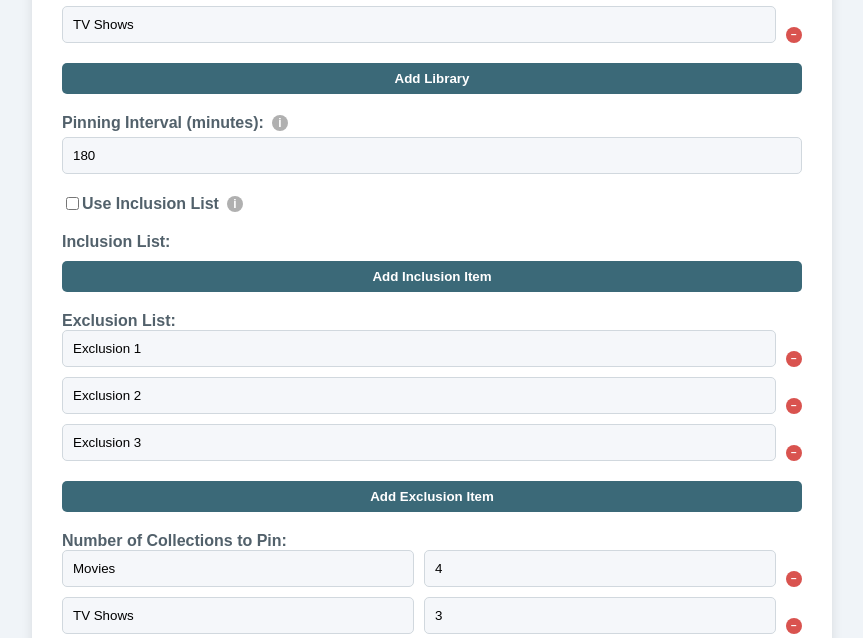
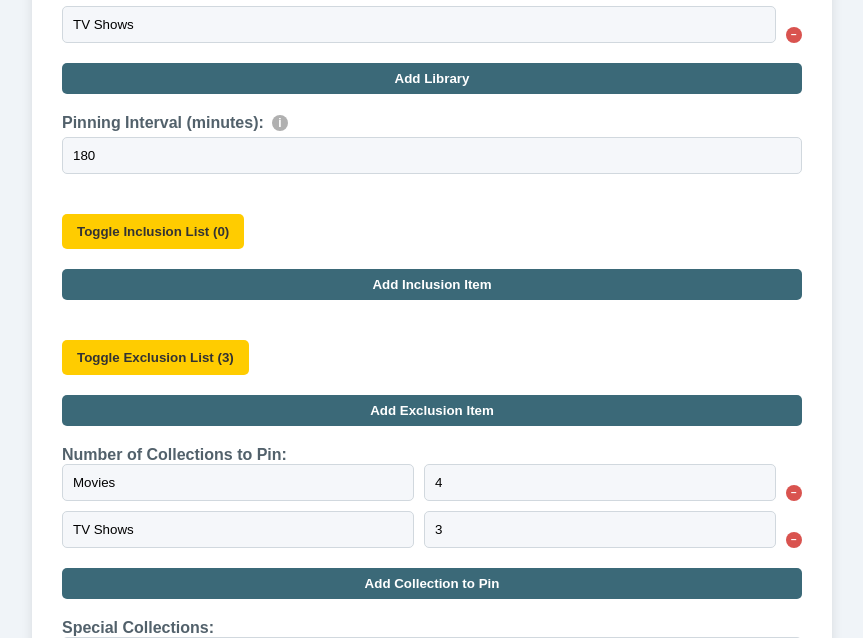
Before and after one commit to jl94x4/ColleXions-WebUI, a Flask app: page /config in a window 1280 px wide. Shown: the part 374-1012 px from the top of the page, without its empty margins (208-1071 px from the left). Run offline with Flask 2, Linux system fonts and the light colour scheme.

Commit message:
Add files via upload

```diff
--- a/app/templates/config.html
+++ b/app/templates/config.html
@@ -24,7 +24,6 @@
             box-sizing: border-box;
         }
 
-        /* Header styling */
         .header {
             text-align: center;
             padding: 20px;
@@ -134,6 +133,24 @@
 
         button:hover {
             background-color: #2d4d5b;
+        }
+
+        /* Styling for toggle buttons */
+        .toggle-button {
+            padding: 10px 15px;
+            background-color: #ffcc00; /* Unique color for toggle buttons */
+            color: #333;
+            font-weight: bold;
+            border: none;
+            border-radius: 5px;
+            cursor: pointer;
+            transition: background-color 0.3s ease;
+            width: auto; /* Allow width to fit the text */
+            margin-bottom: 10px;
+        }
+
+        .toggle-button:hover {
+            background-color: #e6b800; /* Darker shade on hover */
         }
 
         ul {
@@ -277,16 +294,9 @@
 
             <!-- Toggle for Inclusion List -->
             <label>
-                <input type="checkbox" name="use_inclusion_list" value="true" {% if config.get('use_inclusion_list', False) %}checked{% endif %}>
-                Use Inclusion List
-                <span class="info-icon">i
-                    <span class="tooltip">Toggle to include only specified items in the list.</span>
-                </span>
+                <button type="button" class="toggle-button" onclick="toggleList('inclusionList')">Toggle Inclusion List ({{ config.inclusion_list | length }})</button>
             </label>
-
-            <!-- Inclusion List -->
-            <label>Inclusion List:</label>
-            <ul id="inclusionList">
+            <ul id="inclusionList" style="display: none;">
                 {% for item in config.get('inclusion_list', []) %}
                     <li class="list-item">
                         <input type="text" name="inclusion_list[]" value="{{ item }}" placeholder="Inclusion Item">
@@ -296,9 +306,11 @@
             </ul>
             <button type="button" class="btn-small" onclick="addInclusion()">Add Inclusion Item</button>
 
-            <!-- Exclusion List -->
-            <label>Exclusion List:</label>
-            <ul id="exclusionList">
+            <!-- Toggle for Exclusion List -->
+            <label>
+                <button type="button" class="toggle-button" onclick="toggleList('exclusionList')">Toggle Exclusion List ({{ config.exclusion_list | length }})</button>
+            </label>
+            <ul id="exclusionList" style="display: none;">
                 {% for item in config.get('exclusion_list', []) %}
                     <li class="list-item">
                         <input type="text" name="exclusion_list[]" value="{{ item }}" placeholder="Exclusion Item">
@@ -413,6 +425,15 @@
             const specialCollection = button.closest('.special-collection');
             specialCollection.remove();
         }
+
+        function toggleList(listId) {
+            const list = document.getElementById(listId);
+            if (list.style.display === "none") {
+                list.style.display = "block";  // Show the list
+            } else {
+                list.style.display = "none";   // Hide the list
+            }
+        }
     </script>
 </body>
 </html>
```
